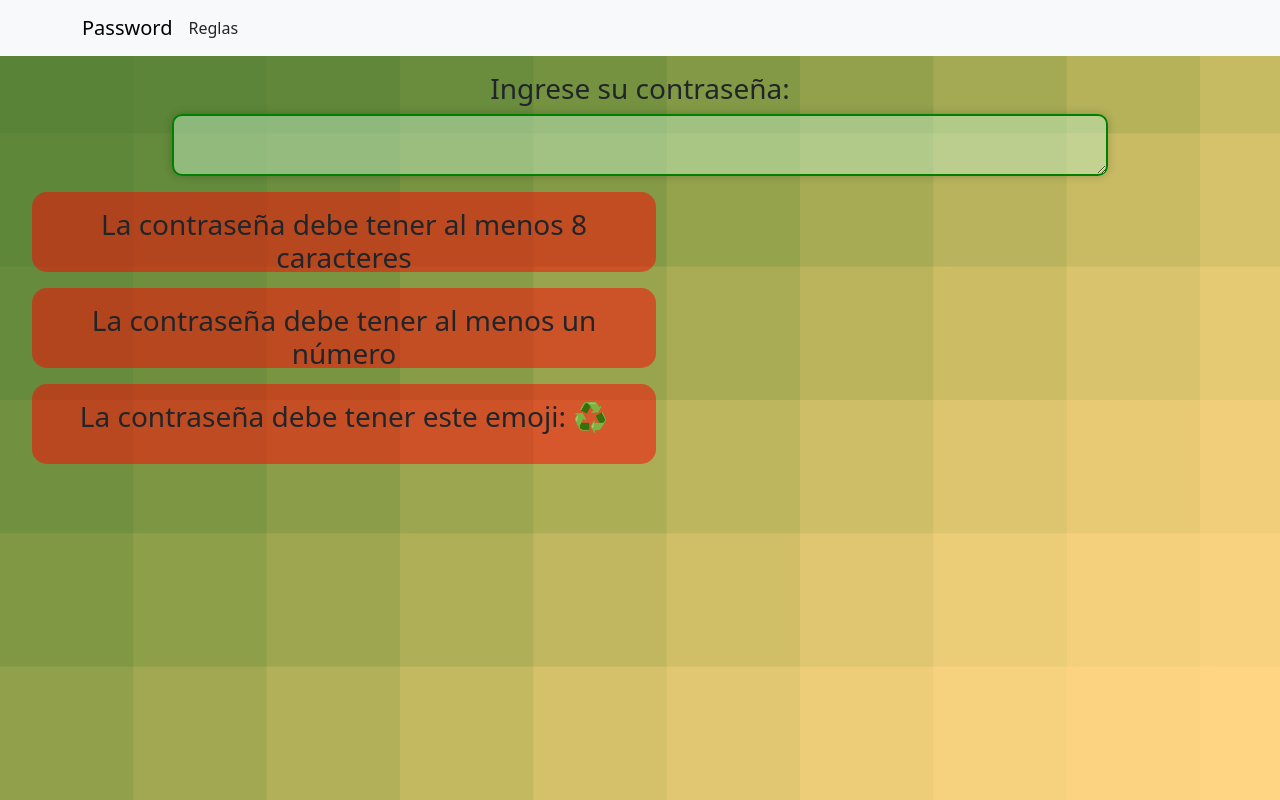
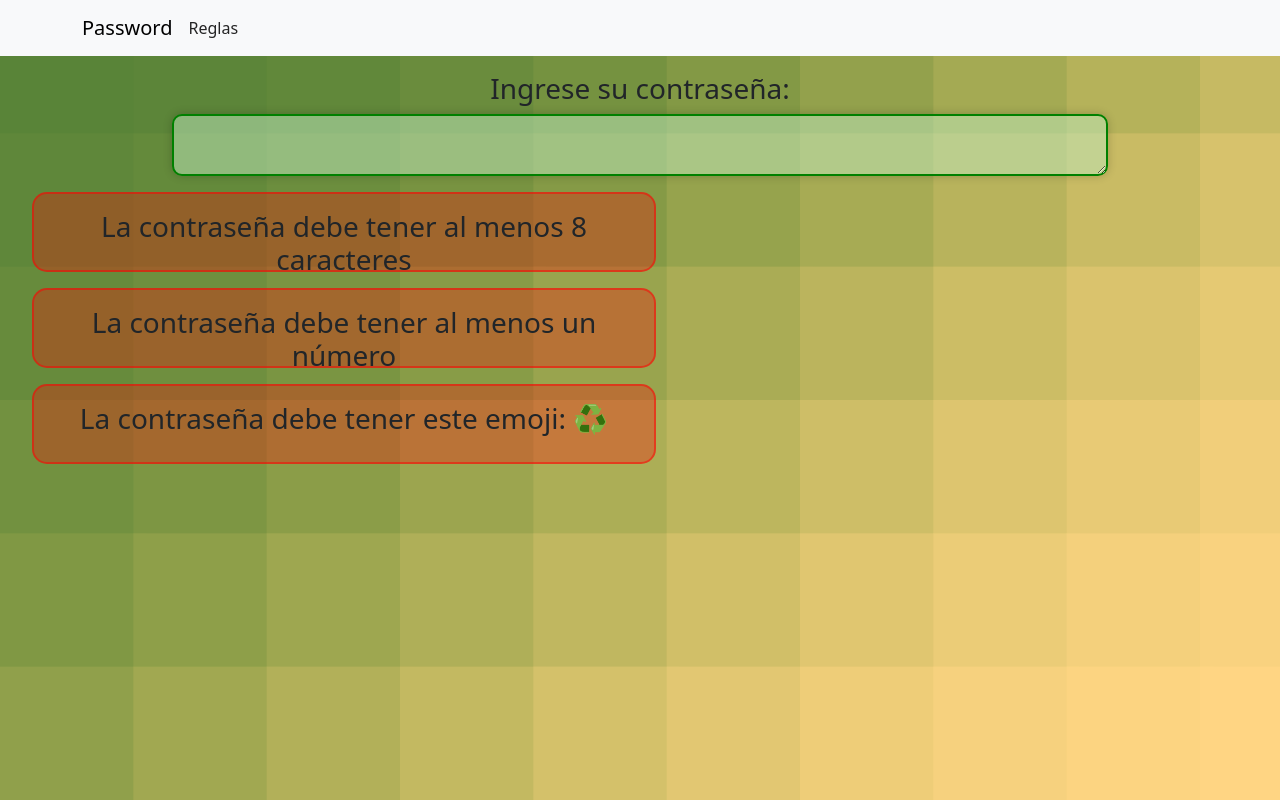
Before and after one commit to axelcy/cambio-climatico, a React (Vite) app: page / in a window 1280 px wide. Built offline with nearby package versions, Linux system fonts and the light colour scheme.

Commit message:
Update Card.css

```diff
--- a/src/components/Card.css
+++ b/src/components/Card.css
@@ -1,8 +1,12 @@
 .card-container{
-    background-color: rgba(255, 0, 0, .5);
+    background-color: rgba(255, 0, 0, .3);
+    border: 2px solid rgba(255, 0, 0, .5);
     border-radius: 15px;
     height: 5rem;
     margin: 1rem;
     padding: 1rem;
     width: 50%;
+    display: flex;
+    flex-direction: column;
+    align-items: center;
 }
```
